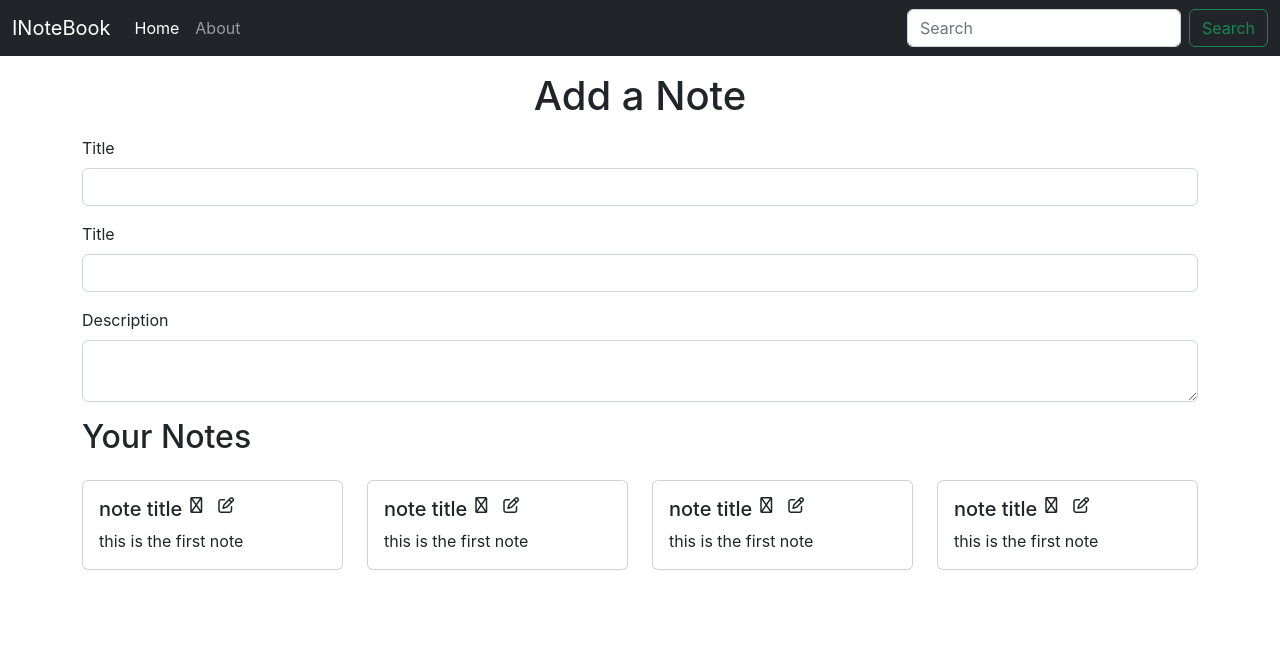
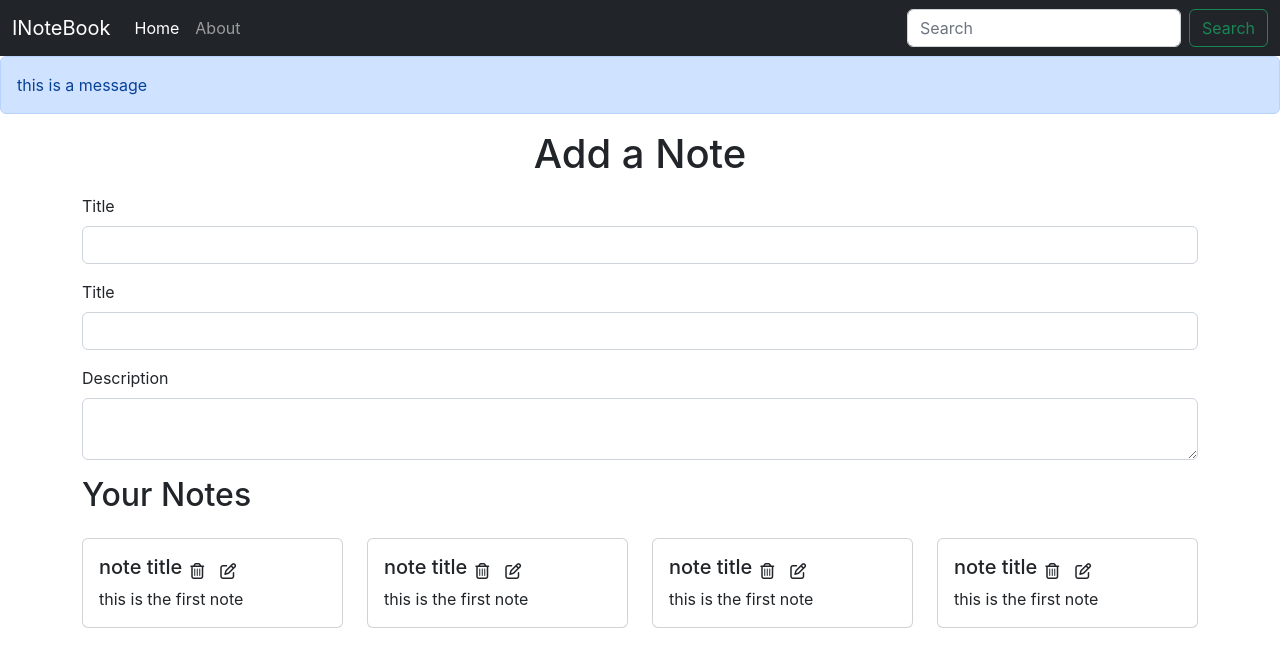
Before and after one commit to Faisal-Ismail65/inotebook, a React (Create React App) app: page / in a window 1280 px wide. Shown: the top 666 px of the page. Built offline with nearby package versions, Linux system fonts and the light colour scheme.

Commit message:
setting noteItem

```diff
--- a/src/App.js
+++ b/src/App.js
@@ -3,11 +3,13 @@ import Home from './components/Home';
 import About from './components/About';
 import {BrowserRouter as Router, Routes, Route} from 'react-router-dom';
 import NoteState from './context/notes/NoteState';
+import Alert from './components/Alert';
 function App() {
   return (
     <NoteState>
     <Router>
       <Navbar/>
+      <Alert message="this is a message"/>
       <div className="container">
       <Routes>
       <Route exact path='/' element={<Home/>} />
--- /dev/null
+++ b/src/components/Alert.js
@@ -0,0 +1,13 @@
+import React from 'react'
+
+const Alert = (props) => {
+  return (
+    <div>
+      <div className="alert alert-primary" role="alert">
+        {props.message}
+      </div>
+    </div>
+  )
+}
+
+export default Alert
--- a/src/components/Noteitem.js
+++ b/src/components/Noteitem.js
@@ -6,10 +6,10 @@ const Noteitem = (props) => {
     <div className='col-md-3'>
       <div className='card my-3' >
         <div className='card-body'>
-          <div className="d-flex">
+          <div className="d-flex align-items-center">
           <h5 className='card-title'>{note.title}</h5>
-          <i class="fa-regular fa-trash mx-2"></i>
-          <i class="fa-regular fa-pen-to-square mx-2"></i>
+          <i className="far fa-trash-alt mx-2"></i>
+          <i className="fa-regular fa-pen-to-square mx-2"></i>
           </div>
           <p className='card-text'>{note.description}</p>
         </div>
--- a/src/components/Notes.js
+++ b/src/components/Notes.js
@@ -9,7 +9,7 @@ const Notes = () => {
     return (
         <div className='row my-3'>
             <h2>Your Notes</h2>
-            {notes.map((note) => <Noteitem note={note} />)}
+            {notes.map((note) => <Noteitem key={note._id} note={note} />)}
         </div>
     )
 }
--- a/src/context/notes/NoteState.js
+++ b/src/context/notes/NoteState.js
@@ -21,7 +21,7 @@ const NoteState = (props) => {
               "__v": 0
             },
             {
-              "_id": "632c46dd481860eb059196db",
+              "_id": "632c46dd481860eb059196b",
               "user": "632b6e84342171c7f1b33f40",
               "title": "note title",
               "description": "this is the first note",
@@ -30,7 +30,7 @@ const NoteState = (props) => {
               "__v": 0
             },
             {
-              "_id": "632c46de481860eb059196dd",
+              "_id": "632c46de481860eb05919dd",
               "user": "632b6e84342171c7f1b33f40",
               "title": "note title",
               "description": "this is the first note",
--- a/src/index.css
+++ b/src/index.css
@@ -11,3 +11,6 @@ code {
   font-family: source-code-pro, Menlo, Monaco, Consolas, 'Courier New',
     monospace;
 }
+i{
+  cursor: pointer;
+}
```
